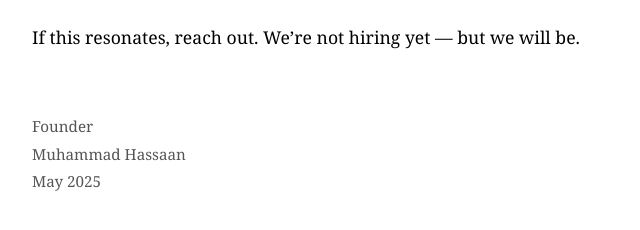
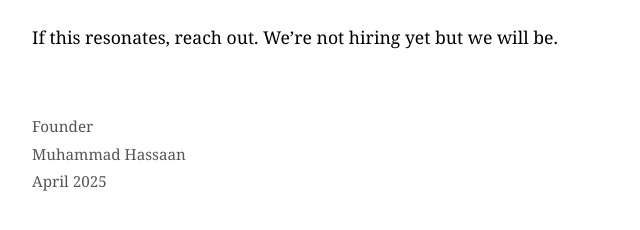
Before and after one commit to MuhammadHassaan0/astralink.life, a plain HTML site: page index.html in a window 1280 px wide. Shown: the part 948-1178 px from the top of the page, 288-928 px from the left. Drawn offline with Linux system fonts and the light colour scheme; a web font is replaced by a local one.

Commit message:
Update index.html

```diff
--- a/index.html
+++ b/index.html
@@ -56,12 +56,12 @@
 
   <p>We’re based in Faisalabad, Pakistan. Moving to San Francisco soon. This is not just a company. It’s our life’s work.</p>
 
-  <p>If this resonates, reach out. We’re not hiring yet — but we will be.</p>
+  <p>If this resonates, reach out. We’re not hiring yet  but we will be.</p>
 
   <footer>
     Founder<br>
     Muhammad Hassaan<br>
-    May 2025
+    April 2025
   </footer>
 </body>
 </html>
```
